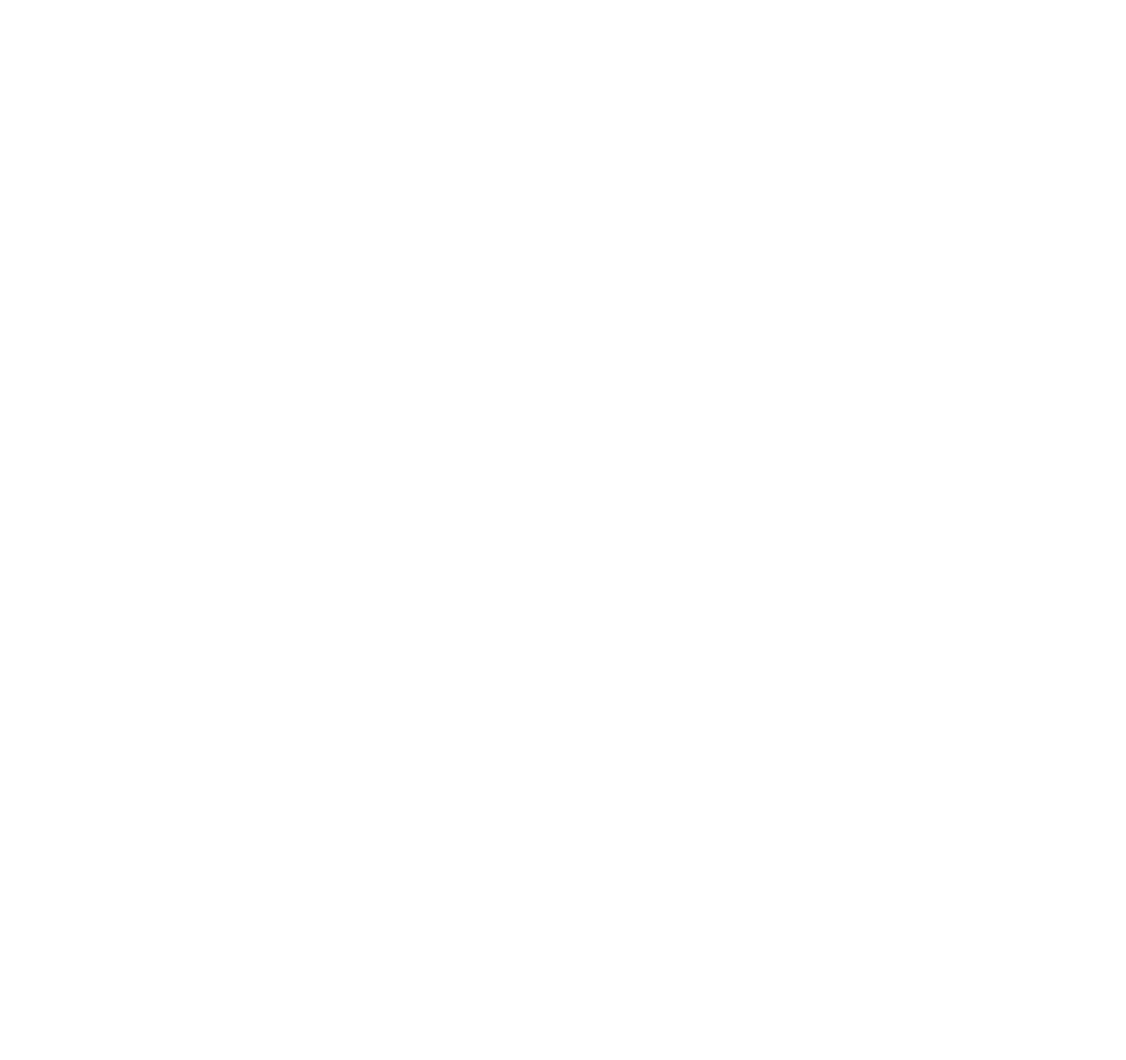
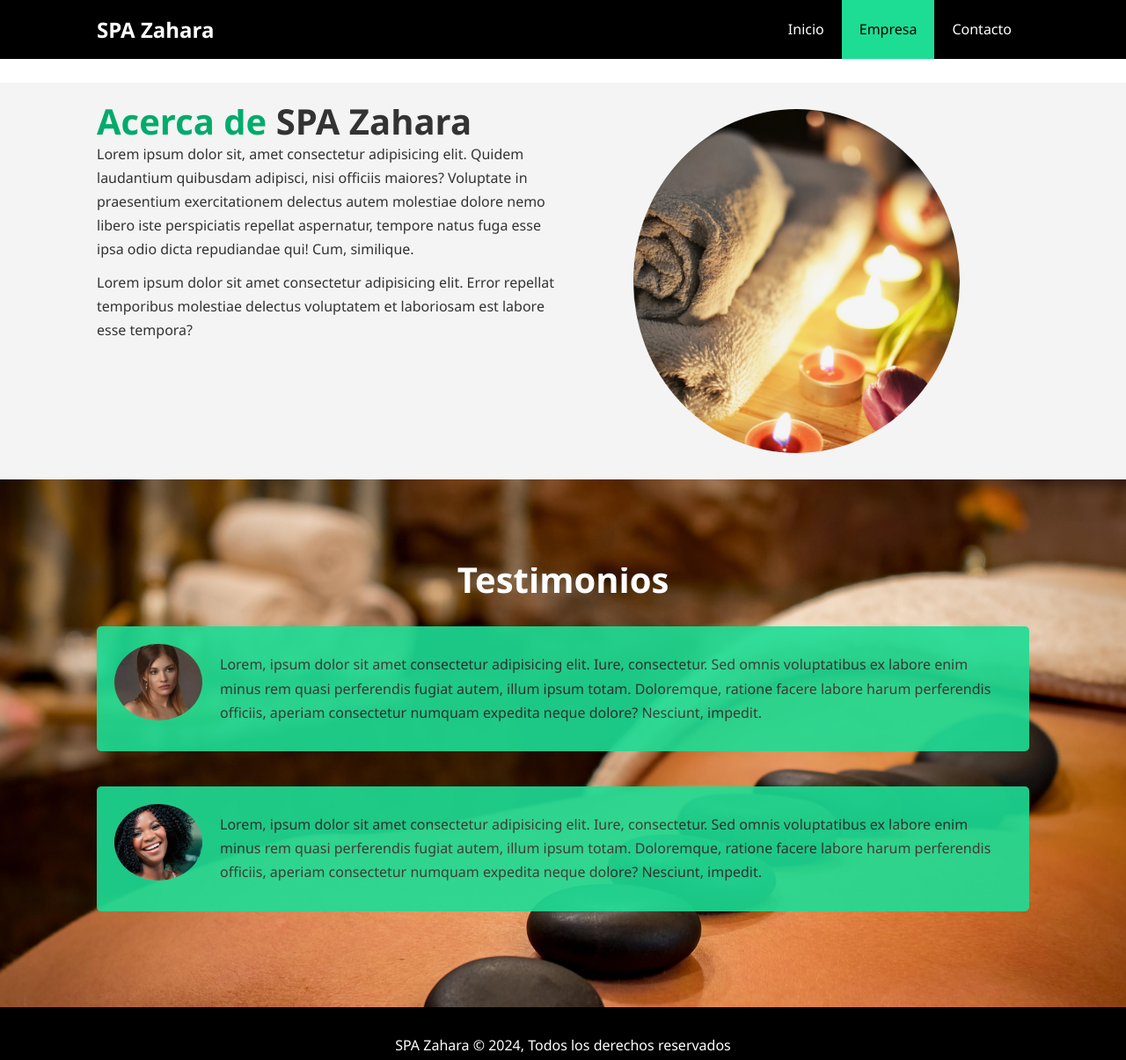
Before and after one commit to MarAntPerez/PaginaSPA, a plain HTML site: page empresa.html in a window 1280 px wide. Shown: the whole page at 88% size. Before the commit the page ends 800 px from the top, so only its background shows below. Drawn offline with Linux system fonts and the light colour scheme.

Commit message:
Desarrollo de pagina 'Empresa' - Página SPA

```diff
--- a/contacto.html
+++ b/contacto.html
@@ -0,0 +1,34 @@
+<!DOCTYPE html>
+<html lang="es">
+<head>
+    <meta charset="UTF-8">
+    <meta name="viewport" content="width=device-width, initial-scale=1.0">
+    <meta http-equiv="X-UA-Compatible" content="ie=edge">
+    <meta name="description" content="Bienvenidos al SPA Zahara donde de te cuidamos con amor.">
+    <meta name="keywords" content="spa, belleza, cuidado de la piel, masajes">
+    <link rel="stylesheet" href="https://cdnjs.cloudflare.com/ajax/libs/font-awesome/6.5.2/css/all.min.css">
+    <link rel="stylesheet" href="css/estilos.css">
+    <title>SPA Zahara | Contacto</title>
+</head>
+<body>
+    <header>
+        <nav id="navbar">
+            <div class="container">
+                <h1 class="logo"><a href="index.html">SPA Zahara</a></h1>
+                <ul>
+                    <li><a class="current" href="index.html">Inicio</a></li>
+                    <li><a href="empresa.html">Empresa</a></li>
+                    <li><a class="current" href="contacto.html">Contacto</a></li>
+                </ul>
+            </div>
+        </nav>
+    </header>
+
+    <!-- Contacto -->
+    <br>
+
+    <footer id="main-footer">
+        <p>SPA Zahara &copy; 2024, Todos los derechos reservados</p>
+    </footer>
+</body>
+</html>
--- a/css/estilos.css
+++ b/css/estilos.css
@@ -34,6 +34,19 @@ p{
 
 .clr{
     clear: both;
+}
+
+/* padding */
+.py-1{
+    padding: 10px 0;
+}
+
+.py-2{
+    padding: 20px 0;
+}
+
+.py-3{
+    padding: 30px 0;
 }
 
 .btn{
@@ -174,3 +187,54 @@ p{
     color: #fff;
     padding: 20px;
 }
+
+/* Empresa */
+#about-info .info-right{
+    float: right;
+    width: 50%;
+    min-height: 100%;
+}
+
+#about-info .info-right img{
+    display: block;
+    margin: auto;
+    width: 70%;
+    border-radius: 50%;
+}
+
+#about-info .info-left{
+    float: left;
+    width: 50%;
+    min-height: 100%;
+}
+
+.l-heading{
+    font-size: 40px;
+}
+
+/* Testimonios */
+#testimonials{
+    height: 600px;
+    background: url('../img/foto2.jpg') no-repeat center center/cover;
+    padding-top: 100px;
+}
+
+#testimonials h2{
+    color: white;
+    text-align: center;
+    padding-bottom: 40px;
+}
+
+#testimonials .testimonial{
+    padding: 20px;
+    margin-bottom: 40px;
+    border-radius: 5px;
+    opacity: 0.9;
+}
+
+#testimonials .testimonial img{
+    width: 100px;
+    float: left;
+    margin-right: 20px;
+    border-radius: 50%;
+}
--- a/empresa.html
+++ b/empresa.html
@@ -0,0 +1,63 @@
+<!DOCTYPE html>
+<html lang="es">
+<head>
+    <meta charset="UTF-8">
+    <meta name="viewport" content="width=device-width, initial-scale=1.0">
+    <meta http-equiv="X-UA-Compatible" content="ie=edge">
+    <meta name="description" content="Bienvenidos al SPA Zahara donde de te cuidamos con amor.">
+    <meta name="keywords" content="spa, belleza, cuidado de la piel, masajes">
+    <link rel="stylesheet" href="css/estilos.css">
+    <title>SPA Zahara | Empresa</title>
+</head>
+<body>
+    <header>
+        <nav id="navbar">
+            <div class="container">
+                <h1 class="logo"><a href="index.html">SPA Zahara</a></h1>
+                <ul>
+                    <li><a href="index.html">Inicio</a></li>
+                    <li><a class="current" href="empresa.html">Empresa</a></li>
+                    <li><a href="contacto.html">Contacto</a></li>
+                </ul>
+            </div>
+        </nav>
+    </header>
+
+    <!-- Empresa -->
+    <br>
+    <section id="about-info" class="bg-light py-3">
+        <div class="container">
+            <div class="info-left">
+                <h1 class="l-heading">
+                    <span class="text-primary">Acerca de</span> SPA Zahara
+                </h1>
+                <p>Lorem ipsum dolor sit, amet consectetur adipisicing elit. Quidem laudantium quibusdam adipisci, nisi officiis maiores? Voluptate in praesentium exercitationem delectus autem molestiae dolore nemo libero iste perspiciatis repellat aspernatur, tempore natus fuga esse ipsa odio dicta repudiandae qui! Cum, similique.</p>
+                <p>Lorem ipsum dolor sit amet consectetur adipisicing elit. Error repellat temporibus molestiae delectus voluptatem et laboriosam est labore esse tempora?</p>
+            </div>
+            <div class="info-right">
+                <img src="./img/masaje1.jpg" alt="masaje">
+            </div>
+        </div>
+    </section>
+
+    <!-- Testimonios -->
+    <section id="testimonials" class="bg-primary">
+        <div class="container">
+            <h2 class="l-heading">Testimonios</h2>
+            <div class="testimonial bg-primary">
+                <img src="./img/person1.jpg" alt="Erika">
+                <p>Lorem, ipsum dolor sit amet consectetur adipisicing elit. Iure, consectetur. Sed omnis voluptatibus ex labore enim minus rem quasi perferendis fugiat autem, illum ipsum totam. Doloremque, ratione facere labore harum perferendis officiis, aperiam consectetur numquam expedita neque dolore? Nesciunt, impedit.</p>
+            </div>
+
+            <div class="testimonial bg-primary">
+                <img src="./img/person2.jpg" alt="Johanna">
+                <p>Lorem, ipsum dolor sit amet consectetur adipisicing elit. Iure, consectetur. Sed omnis voluptatibus ex labore enim minus rem quasi perferendis fugiat autem, illum ipsum totam. Doloremque, ratione facere labore harum perferendis officiis, aperiam consectetur numquam expedita neque dolore? Nesciunt, impedit.</p>
+            </div>
+        </div>
+    </section>
+
+    <footer id="main-footer">
+        <p>SPA Zahara &copy; 2024, Todos los derechos reservados</p>
+    </footer>
+</body>
+</html>
```
